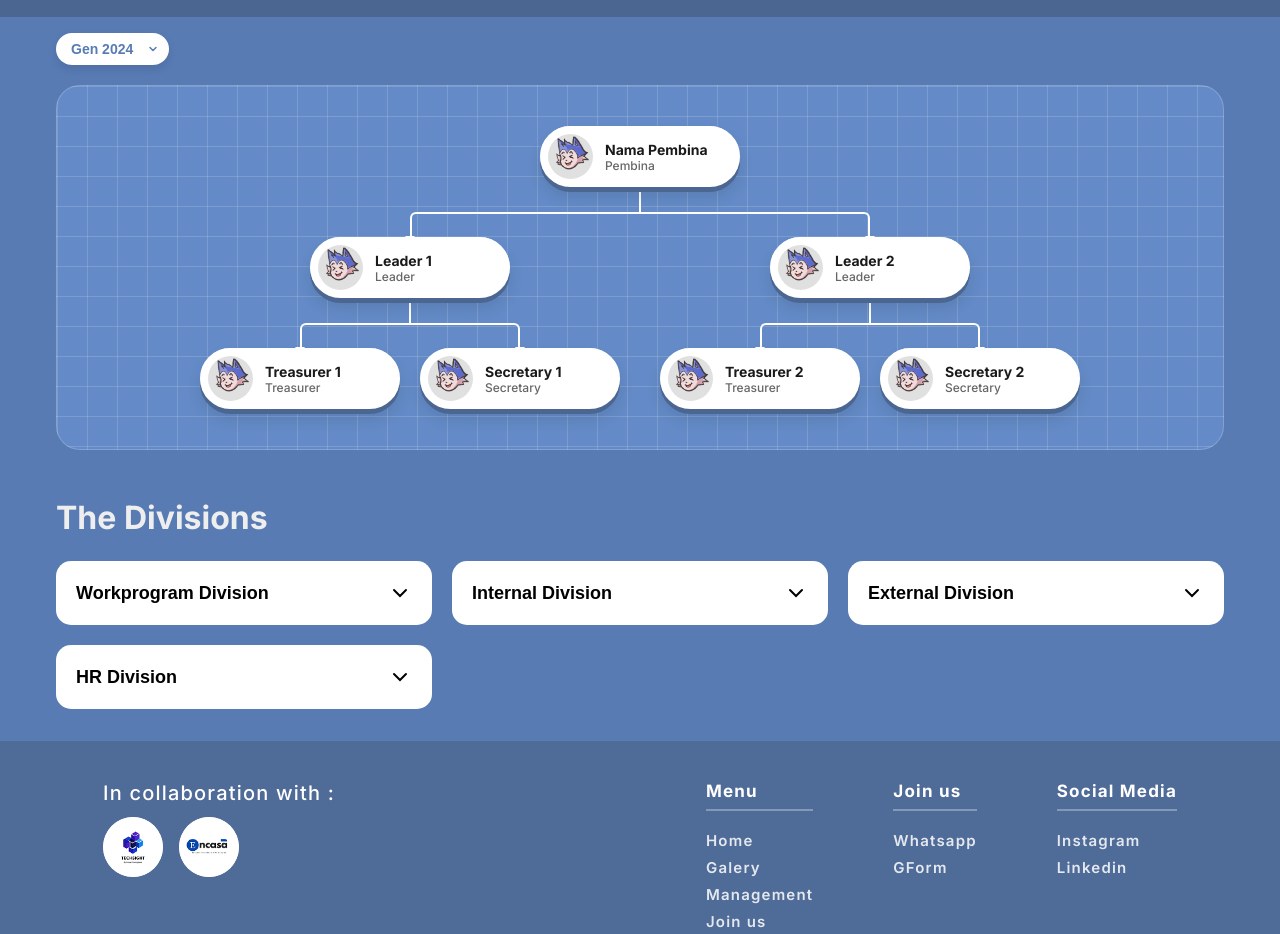
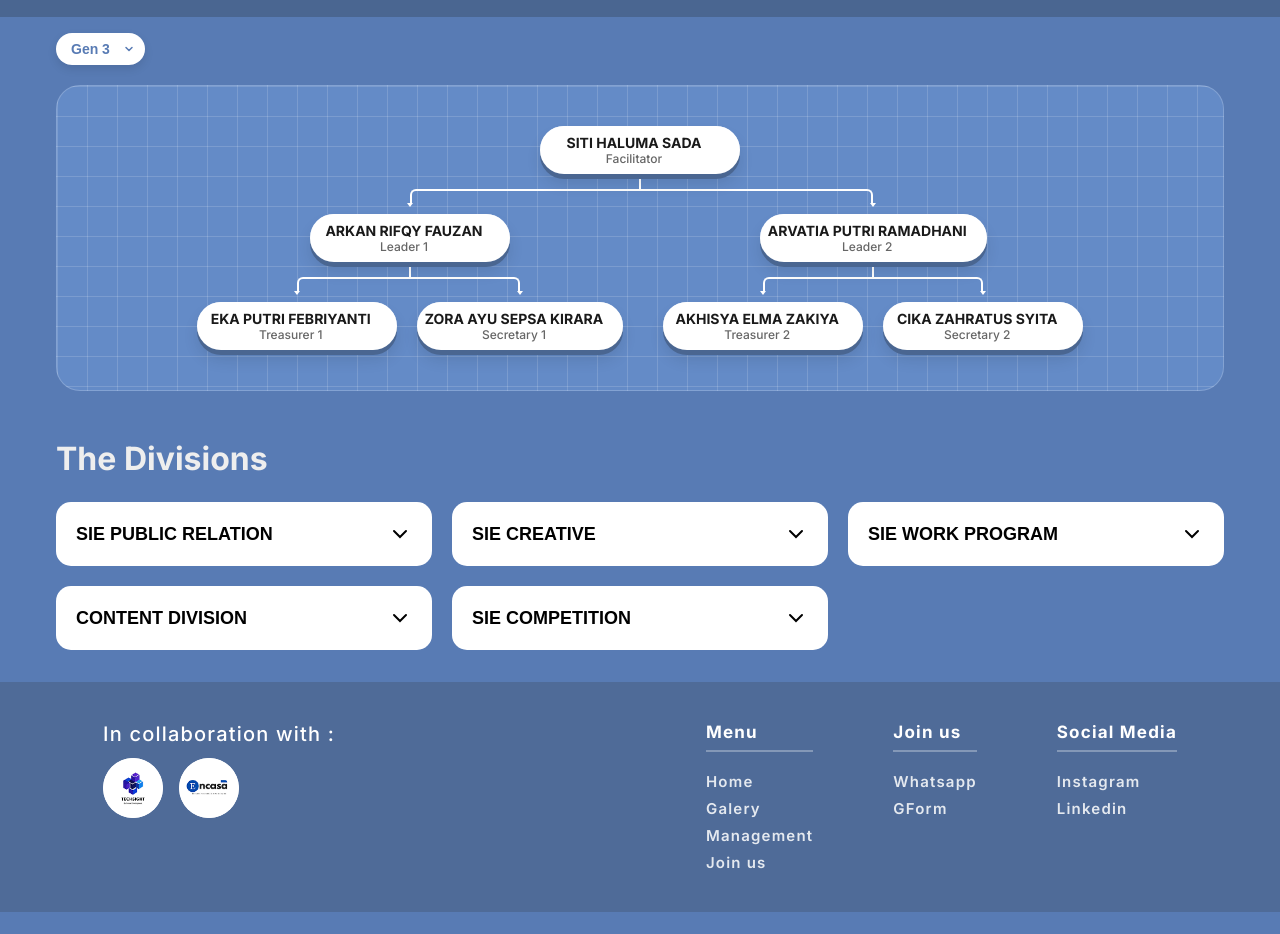
Before and after one commit to Arkizan15/Encasa-x-TechSight, a website built with Vite: page management.html in a window 1280 px wide. Shown: the part 445-1379 px from the top of the page. After the commit the page ends 1357 px from the top, so only its background shows below. Built offline with nearby package versions, Linux system fonts and the light colour scheme.

Commit message:
Gen 3 isi Data

```diff
--- a/src/management/management.css
+++ b/src/management/management.css
@@ -172,38 +172,31 @@
     0 10px 15px rgba(0,0,0,0.1);
 }
 
-.org-avatar {
-  width: 45px;
-  height: 45px;
-  background: #e0e0e0;
-  border-radius: 50%;
-  overflow: hidden;
-  display: flex;
-  align-items: center;
-  justify-content: center;
-}
-
-.org-avatar img {
-  width: 100%;
-  height: 100%;
-  object-fit: cover;
-}
-
 .org-info {
   display: flex;
   flex-direction: column;
+  text-align: center; /* Memastikan teks inline di tengah */
+  justify-content: center;
+  align-items: center; /* Memastikan flex item berada di tengah */
+  width: 100%; /* Tambahkan ini agar mengambil ruang penuh kartu */
 }
 
 .org-name {
   font-size: 14px;
   font-weight: 700;
   color: #1a1a1a;
+  text-align: center;
+  display: block; /* Memastikan elemen mengambil baris penuh */
+  width: 100%;
 }
 
 .org-role {
   font-size: 12px;
   color: #666;
   font-weight: 500;
+  text-align: center;
+  display: block;
+  width: 100%;
 }
 
 /* ── RESPONSIVE MOBILE (SMALL SIZE FIX) ─────────────────── */
@@ -235,16 +228,20 @@
 
   .org-name {
     font-size: 8px;
-    line-height: 1;
-    max-width: 55px;
-    white-space: nowrap;
-    overflow: hidden;
-    text-overflow: ellipsis;
+    line-height: 1.2; /* Beri sedikit ruang agar tidak terlalu rapat */
+    max-width: 100%; /* Ubah dari 55px ke 100% agar centering berfungsi */
+    white-space: normal; /* Biarkan teks membungkus (wrap) jika nama panjang */
+    overflow: visible;
+    text-overflow: clip;
+    text-align: center;
   }
 
   .org-role {
     font-size: 7px;
+    text-align: center;
+    width: 100%;
   }
+}
 
   /* Perkecil Garis & Panah */
   .org-node-wrap::before, .org-node-wrap::after, .org-children::before {
@@ -255,7 +252,7 @@
     top: 15px;
     border-width: 4px 3px 0 3px;
   }
-}
+
 
 /* ── DIVISIONS ACCORDION ────────────────────────────────── */
 .divisions-section {
--- a/src/management/management.js
+++ b/src/management/management.js
@@ -21,23 +21,23 @@
 
   // Organizing data by generations
   orgChartByGen: {
-    "Gen 2024": [
+    "Gen 3": [
       // Level 1: Pembina
-      { id: "pembina", name: "Nama Pembina", role: "Pembina", parentId: null },
+      { id: "pembina", name: "SITI HALUMA SADA", role: "Facilitator", parentId: null },
 
       // Level 2: Leaders (Terhubung ke Pembina)
-      { id: "leader1", name: "Leader 1", role: "Leader", parentId: "pembina" },
-      { id: "leader2", name: "Leader 2", role: "Leader", parentId: "pembina" },
+      { id: "leader1", name: "ARKAN RIFQY FAUZAN", role: "Leader 1", parentId: "pembina" },
+      { id: "leader2", name: "ARVATIA PUTRI RAMADHANI", role: "Leader 2", parentId: "pembina" },
 
       // Level 3: Children dari Leader 1
-      { id: "tr1", name: "Treasurer 1", role: "Treasurer", parentId: "leader1" },
-      { id: "sec1", name: "Secretary 1", role: "Secretary", parentId: "leader1" },
+      { id: "tr1", name: "EKA PUTRI FEBRIYANTI", role: "Treasurer 1", parentId: "leader1" },
+      { id: "sec1", name: "ZORA AYU SEPSA KIRARA", role: "Secretary 1", parentId: "leader1" },
 
       // Level 3: Children dari Leader 2
-      { id: "tr2", name: "Treasurer 2", role: "Treasurer", parentId: "leader2" },
-      { id: "sec2", name: "Secretary 2", role: "Secretary", parentId: "leader2" },
+      { id: "tr2", name: "AKHISYA ELMA ZAKIYA", role: "Treasurer 2", parentId: "leader2" },
+      { id: "sec2", name: "CIKA ZAHRATUS SYITA", role: "Secretary 2", parentId: "leader2" },
     ],
-    "Gen 2023": [
+    "Gen 1": [
       { id: "root", name: "Rifqy Arkan Fauzan", role: "Ketua", parentId: null },
       { id: "wk1",  name: "Wakil Satu", role: "Wakil Ketua", parentId: "root" },
       { id: "m1",   name: "Anggota Tim", role: "Sekretaris",  parentId: "wk1" },
@@ -47,29 +47,50 @@
 
   // Organizing divisions by generation
   divisionsByGen: {
-    "Gen 2024": [
+    "Gen 3": [
       {
-        id: "div-proker-2024",
-        name: "Workprogram Division",
-        members: ["Muhammad Abdul Rohim", "Dhika Surya Ismawanto"],
+        id: "sie-public-relation",
+        name: "SIE PUBLIC RELATION",
+        members: [
+          "AISHAA FADHIYA LUNA (Coordinator)",
+          "MUHAMMAD IRSYAD ERMAN",
+        ],
       },
       {
-        id: "div-proker2-2024",
-        name: "Internal Division",
-        members: ["Member One", "Member Two"],
+        id: "sie-creative",
+        name: "SIE CREATIVE",
+        members: [
+          "NASHWA ARINDYA SEKAR AYU JASMINE KINANTHI (Coordinator)",
+          "TYAS ALVITA MULYANI",
+          "DWI DELI NOVITASARI",
+        ],
       },
       {
-        id: "div-proker3-2024",
-        name: "External Division",
-        members: ["Member X", "Member Y"],
+        id: "sie-work-program",
+        name: "SIE WORK PROGRAM",
+        members: [
+          "BERLIANA SASCA SYAHIRA (Coordinator)",
+          "DAVINA MAIZA WILLY PUTRI",
+        ],
       },
       {
-        id: "div-proker4-2024",
-        name: "HR Division",
-        members: ["John Doe", "Jane Doe"],
+        id: "sie-content",
+        name: 'CONTENT DIVISION',
+        members : [
+          "NADIA FAUSTINA WIDYADHANA (Coordinator)",
+          "HAWASIVA DEWI SANJAYA"
+        ]
+      },
+      {
+        id: "sie-competition",
+        name: "SIE COMPETITION",
+        members: [
+          "KENZIE DZAKY WAHYUDI (Coordinator)",
+          "FILBERT LIEM",
+        ],
       },
     ],
-    "Gen 2023": [
+    "Gen 1": [
       {
         id: "div-proker-2023",
         name: "Program Division",
@@ -90,12 +111,12 @@
 };
 
 // State
-let currentGen = "Gen 2024";
+let currentGen = "Gen 3";
 
 // ── FEATURE: HERO ─────────────────────────────────────────────
 function renderHero(containerId, data) {
   const el = document.getElementById(containerId);
-  if (!el) return;
+  if (!el) return;``
 
   el.innerHTML = `
     <div class="management-hero">
@@ -141,9 +162,6 @@
     <div class="org-node-wrap" data-node-id="${node.id}" ${siblingAttr}>
       ${arrowHtml}
       <div class="org-card">
-        <div class="org-avatar">
-          <img src="${ASSETS.mascotHead}" alt="Avatar"/>
-        </div>
         <div class="org-info">
           <span class="org-name">${node.name}</span>
           <span class="org-role">${node.role}</span>
```
